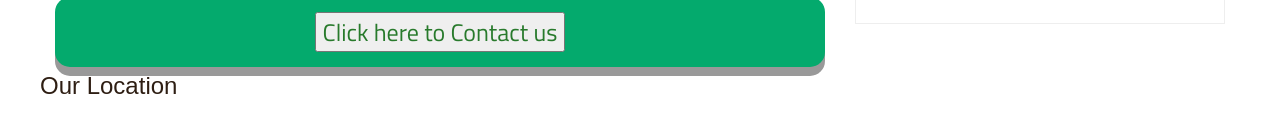
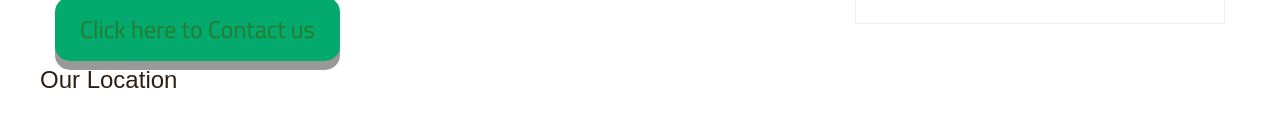
Before and after one commit to snfsendriya/snf4_original-code, a plain HTML site: page contact-us.html in a window 1280 px wide. Shown: the part 983-1100 px from the top of the page. Drawn offline with Linux system fonts and the light colour scheme.

Commit message:
adjusted class of WhatsApp button

```diff
--- a/contact-us.html
+++ b/contact-us.html
@@ -128,8 +128,8 @@
 
                     <div class="col-md-8">
 			    <img src="images/contact_us_snf4_4.png " class="img-responsive story-pic1 border-1">
-			<div class="Whatsapp-link">
-            			<button><a href="https://wa.me/918121923235" target="_blank">Click here to Contact us</a></button>
+			<div class="Whatsapp">
+            			<button class="Whatsapp-link"><a href="https://wa.me/918121923235" target="_blank">Click here to Contact us</a></button>
             	     	</div>
 		     </div>
 
```
